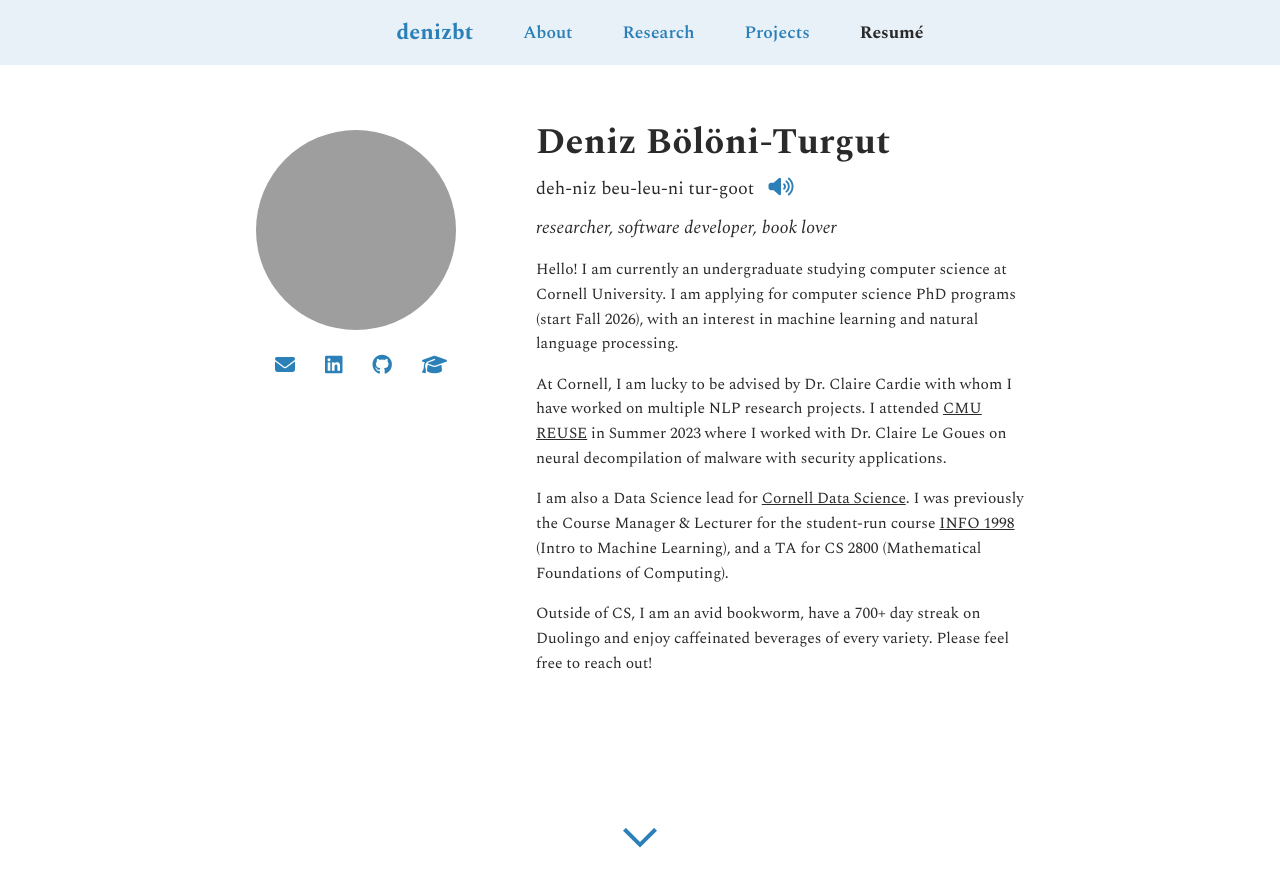
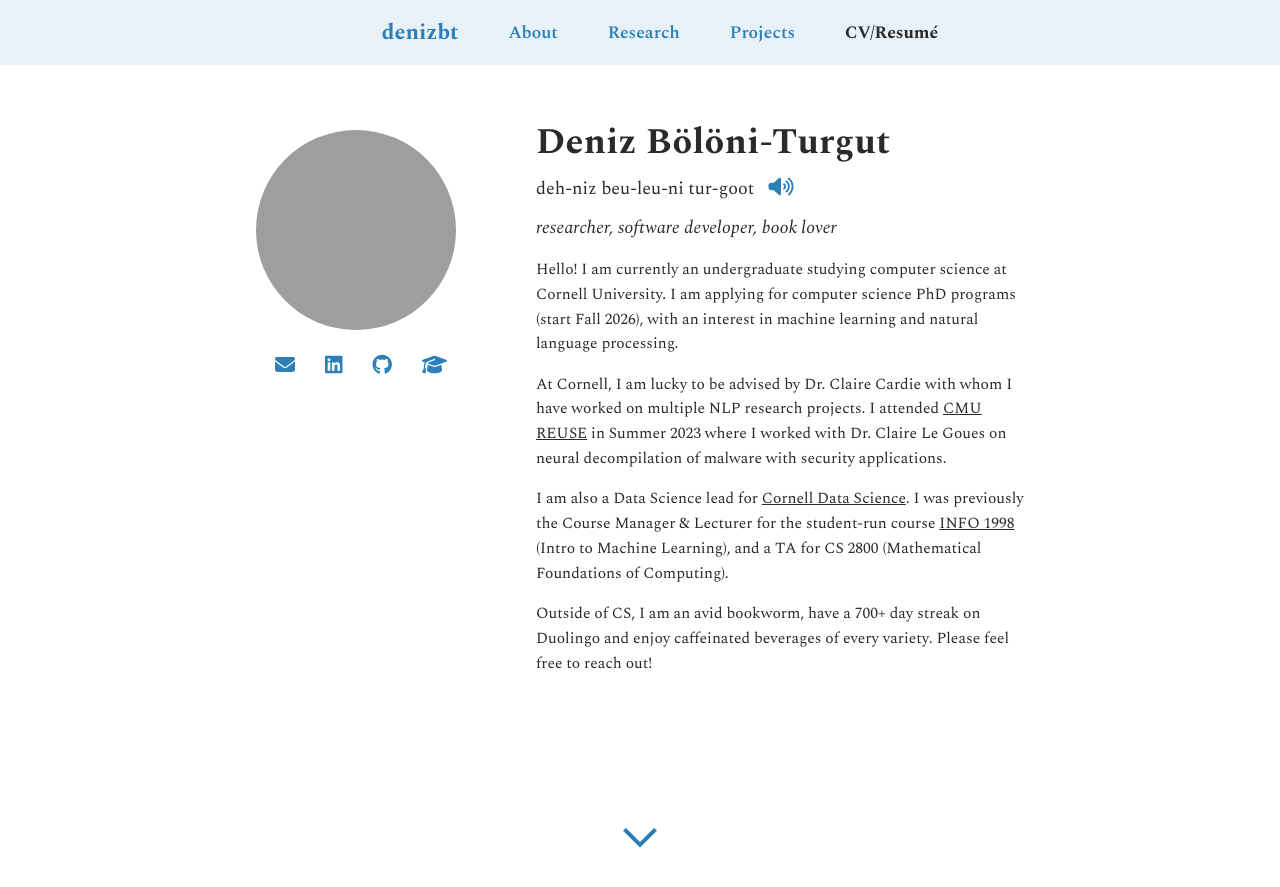
Before and after one commit to denizbt/denizbt.github.io, a Jekyll site: the page built from index.html, in a window 1280 px wide and 900 px high. Shown: the top 887 px of the window. Built offline with Jekyll 4.4.1, drawn with Linux system fonts in a browser that asks for light colours; some of the changed text lies outside the part shown; grey boxes are pictures that could not be loaded.

Commit message:
Update CV

```diff
--- a/_layouts/default.html
+++ b/_layouts/default.html
@@ -41,7 +41,7 @@
         <a href="/#research" class="nav-button">Research</a>
         <a href="/#projects" class="nav-button">Projects</a>
         <a href="/assets/files/denizbt_CV.pdf" target="_blank" rel="noopener noreferrer" class="
-          resume-button">Resumé</a>
+          resume-button">CV/Resumé</a>
       </div>
     </nav>
 
--- a/assets/css/style.css
+++ b/assets/css/style.css
@@ -280,13 +280,11 @@ body {
 .timeline__date::before {
   content: '';
   position: absolute;
-  top: 10%;
   left: 0;
   height: 90%;
   width: 100%;
   background-color: var(--light-blue);
   z-index: -1;
-  transform: rotate(-1.75deg);
   transition: none;
   pointer-events: none;
 }
--- a/index.html
+++ b/index.html
@@ -230,7 +230,7 @@ title: Home
 
           <div class="res-proj-item">
             <p class="res-proj-name">commit0</p>
-            <p class="res-proj-desc">Research LLM AI Agents' ability to implement Python packages given only textual
+            <p class="res-proj-desc">Research LLM coding agents ability to implement Python packages given only textual
               specifications and a unit test suite, i.e. starting from commit0 of a GitHub repository.</p>
             <a href="/research/commit0/" class="research-artifact">
               <i class="fa-brands fa-readme"></i>
```
Also changed, not shown: 1 other file.
